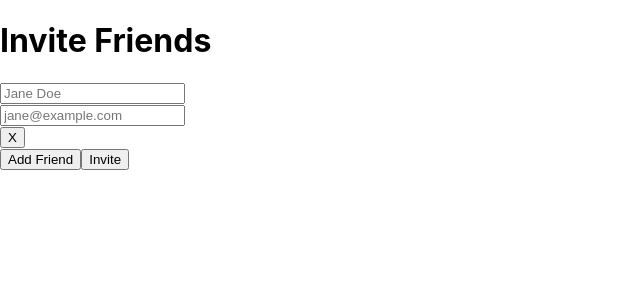
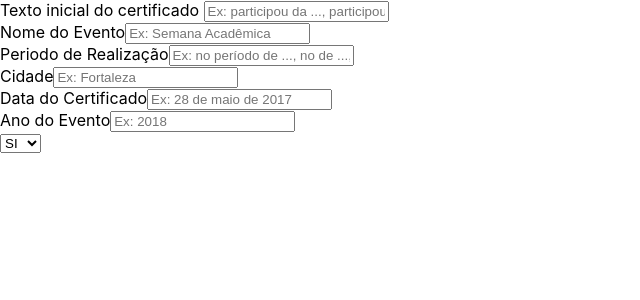
Before and after one commit to EstevamPonte/Formik, a React (Create React App) app: page / in a window 1280 px wide. Shown: the top 300 px of the page, without its empty margins (0-640 px from the left). Built offline with nearby package versions, Linux system fonts and the light colour scheme.

Commit message:
map com formik

```diff
--- a/package.json
+++ b/package.json
@@ -4,6 +4,7 @@
   "private": true,
   "dependencies": {
     "formik": "^1.5.7",
+    "jquery": "^3.4.1",
     "react": "^16.8.6",
     "react-dom": "^16.8.6",
     "react-scripts": "3.0.1",
--- a/src/App.js
+++ b/src/App.js
@@ -1,12 +1,12 @@
 import React from 'react';
 import './App.css';
-import Formik from './FormikEx'
-import FormikEx2 from './FormikEx2';
+import Formik from './FormikEx2'
+import FormikEx3 from './FormikEx3';
 
 function App() {
   return (
     <div >
-      <FormikEx2/>
+      <FormikEx3/>
     </div>
   );
 }
--- a/src/FormikEx.js
+++ b/src/FormikEx.js
@@ -47,6 +47,7 @@ class MiniFormik extends Component {
       })
    }
 }
+
 
 class FormikEx extends Component {
 
--- /dev/null
+++ b/src/FormikEx3.js
@@ -0,0 +1,99 @@
+import React from 'react';
+import PropTypes from 'prop-types';
+import { Formik, Field, Form, ErrorMessage, FieldArray } from 'formik'
+import * as Yup from 'yup'
+import jQuery from 'jquery';
+
+
+const EventoSchema = Yup.object().shape({
+   texto: Yup.string().required('Obrigatorio'),
+   nome: Yup.string().required('Obrigatorio'),
+   periodoDeRealizacao: Yup.string().required('Obrigatorio'),
+   cidade: Yup.string().required('Obrigatorio'),
+   dataDoCertificado: Yup.string().required('Obrigatorio'),
+   ano: Yup.string().required('Obrigatorio'),
+})
+
+// const searchCursos = () => {
+//    jQuery.ajax({
+//       method: 'GET',
+//       url: "http://localhost:8081/" + 'api/listCursos/',
+//       success: (cursos) => {
+//          listarCursos = cursos
+//       },
+//       statusCode: {
+//          500: function () {
+//             alert(":(");
+//          }
+//       }
+//    })
+// }
+let listarCursos = ["SI","DI","AD"];
+console.log(listarCursos[0])
+
+const FormikEx3 = ({ values, errors, touched }) => (
+   <div>
+     <Formik
+         initialValues={{
+            texto: "",
+            nome: "",
+            periodoDeRealizacao: "",
+            cidade: "",
+            dataDoCertificado: "",
+            ano: "",
+         }}
+         validationSchema={EventoSchema}
+      >
+         <Form>
+            <div className={"row"}>
+               <div className={'input-field col s12 m12'}>
+                  <label className='active' htmlFor={'texto'}>Texto inicial do certificado </label>
+                  <Field type={'text'} name="texto"
+                     placeholder="Ex: participou da ..., participou como Apresentador(a)..., foi bolsista do..." />
+                  <ErrorMessage name="texto" component="div" />
+               </div>
+               <div className={'input-field col s12 m12'}>
+                  <label className='active' htmlFor={'nome'}>Nome do Evento</label>
+                  <Field type={'text'} name="nome" placeholder="Ex: Semana Acadêmica" />
+                  <ErrorMessage name="nome" component="div" />
+               </div>
+               <div className={'input-field col s12 m12'}>
+                  <label className='active' htmlFor={'periodoDeRealizacao'}>Periodo de Realização</label>
+                  <Field type={'text'} name="periodoDeRealizacao"
+                     placeholder="Ex: no período de ..., no de ..., realizado no dia ..." />
+                  <ErrorMessage name="periodoDeRealizacao" component="div" />
+               </div>
+               <div className={'input-field col s12 m12'}>
+                  <label className='active' htmlFor={'cidade'}>Cidade</label>
+                  <Field type={'text'} name="cidade" placeholder="Ex: Fortaleza" />
+                  <ErrorMessage name="cidade" component="div" />
+               </div>
+               <div className={'input-field col s6 m6'}>
+                  <label className='active' htmlFor={'dataDoCertificado'}>Data do Certificado</label>
+                  <Field type={'text'} name="dataDoCertificado" placeholder="Ex: 28 de maio de 2017" />
+                  <ErrorMessage name="dataDoCertificado" component="div" />
+               </div>
+               <div className={'input-field col s6 m6'}>
+                  <label className='active' htmlFor={'ano'}>Ano do Evento</label>
+                  <Field type={'text'} name="ano" placeholder="Ex: 2018" />
+                  <ErrorMessage name="ano" component="div" />
+               </div>
+            </div>
+            <div className="row">
+               <Field component="select">
+                  {listarCursos.map(curso =>
+                     <option>{curso}</option>
+
+                  )}
+
+               </Field>
+
+            </div>
+         </Form>
+      </Formik>
+   </div>
+);
+
+
+
+export default FormikEx3;
```
Also changed, not shown: src/FormikEx2.js (indentation only), 1 other file (tests, documents, lock files or other folders). Lines whose indentation alone changed are shown as unchanged.
